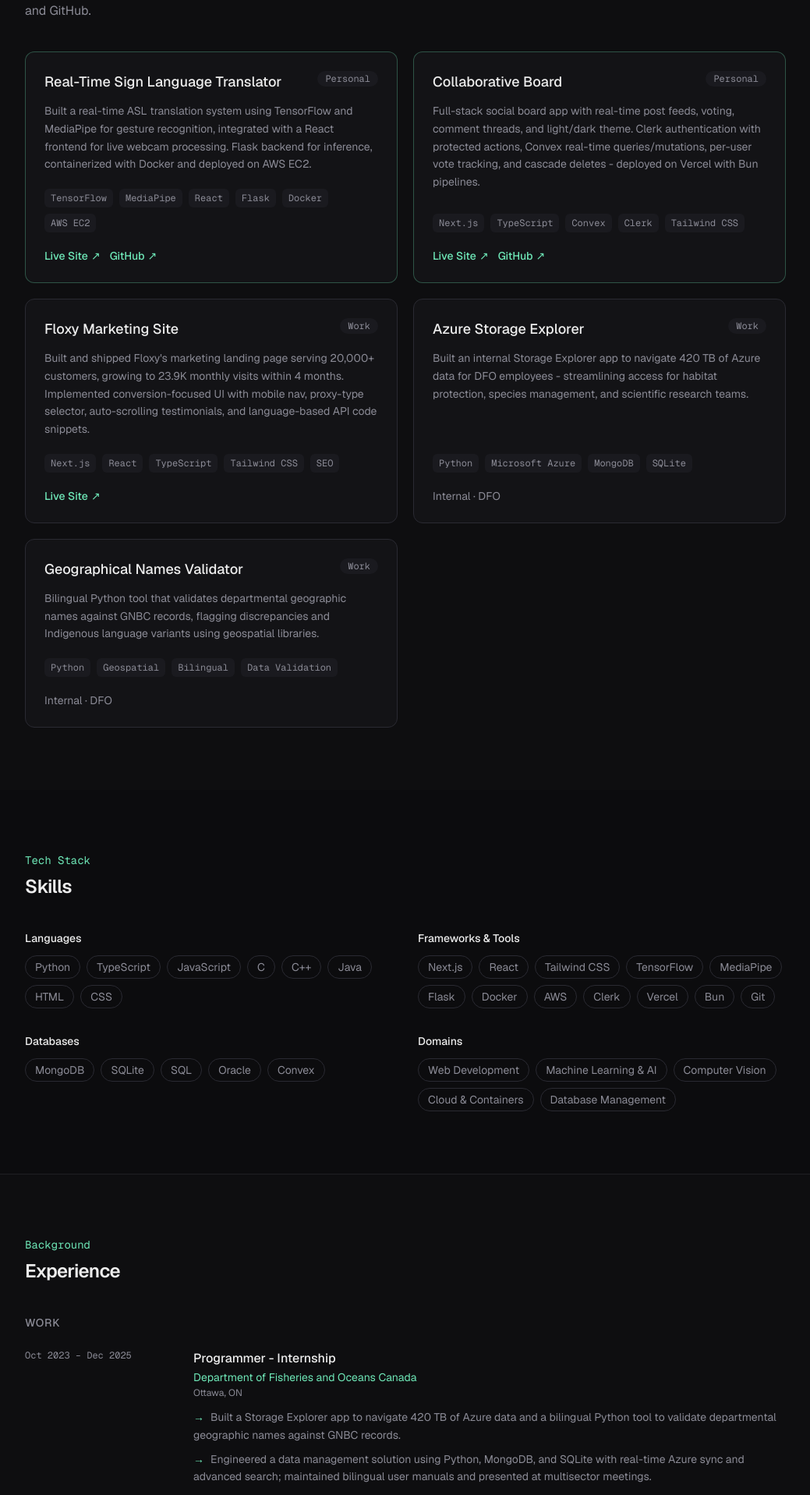
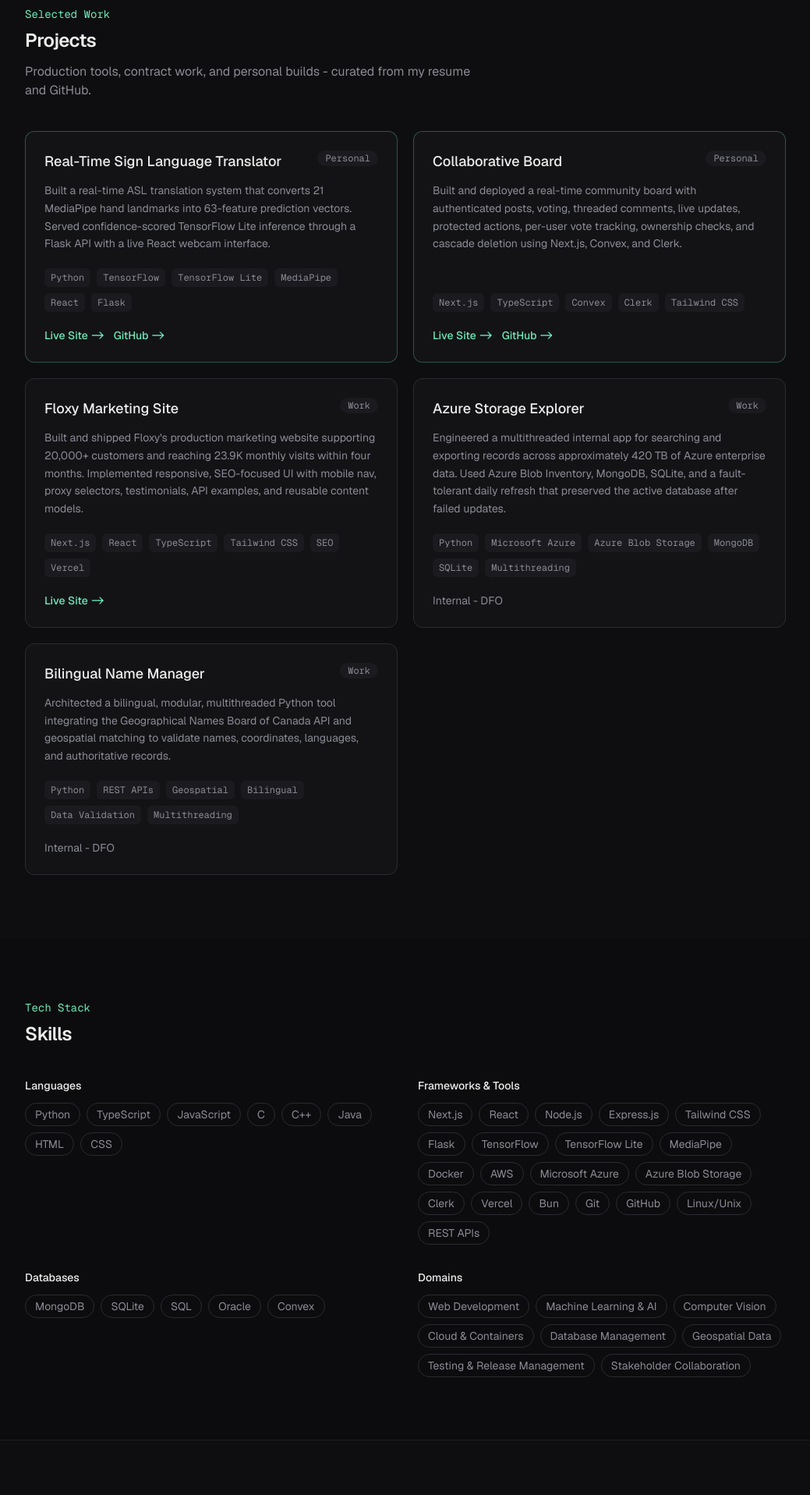
Before and after one commit to khalifehbasiri/khalifeh-portfolio, a Next.js app: page / in a window 1280 px wide. Shown: the part 622-2539 px from the top of the page at 78% size, without its empty margins (120-1159 px from the left). Built offline with nearby package versions, Linux system fonts and the light colour scheme.

Commit message:
Update portfolio content and resume

```diff
--- a/app/components/Experience.tsx
+++ b/app/components/Experience.tsx
@@ -26,7 +26,7 @@ function TimelineEntry({
           {highlights.map((highlight) => (
             <li
               key={highlight}
-              className="text-sm leading-relaxed text-muted before:mr-2 before:text-accent before:content-['→']"
+              className="text-sm leading-relaxed text-muted before:mr-2 before:text-accent before:content-['->']"
             >
               {highlight}
             </li>
--- a/app/components/Hero.tsx
+++ b/app/components/Hero.tsx
@@ -1,4 +1,4 @@
-import { contact, socialLinks } from "../data/portfolio";
+import { contact, profileSummary, socialLinks } from "../data/portfolio";
 
 export function Hero() {
   return (
@@ -10,7 +10,11 @@ export function Hero() {
       </h1>
 
       <p className="mt-4 font-mono text-sm text-muted">
-        {contact.location} · {contact.email}
+        {contact.location} | {contact.email}
+      </p>
+
+      <p className="mt-6 max-w-2xl text-base leading-relaxed text-muted">
+        {profileSummary}
       </p>
 
       <div className="mt-10 flex flex-wrap gap-3">
--- a/app/components/Projects.tsx
+++ b/app/components/Projects.tsx
@@ -40,7 +40,7 @@ function ProjectCard({ project }: { project: Project }) {
               className="inline-flex items-center gap-1 text-sm font-medium text-accent transition-opacity hover:opacity-80"
             >
               {link.label}
-              <span aria-hidden="true">↗</span>
+              <span aria-hidden="true">-&gt;</span>
             </a>
           ))
         ) : project.note ? (
@@ -53,7 +53,10 @@ function ProjectCard({ project }: { project: Project }) {
 
 export function Projects({ projects }: { projects: Project[] }) {
   return (
-    <section id="projects" className="border-t border-border/60 bg-surface/40 py-20">
+    <section
+      id="projects"
+      className="border-t border-border/60 bg-surface/40 py-20"
+    >
       <div className="mx-auto max-w-5xl px-6">
         <p className="mb-2 font-mono text-sm text-accent">Selected Work</p>
         <h2 className="text-2xl font-semibold tracking-tight text-foreground">
--- a/app/data/portfolio.ts
+++ b/app/data/portfolio.ts
@@ -36,19 +36,22 @@ export const contact = {
   location: "Ottawa, ON",
 };
 
+export const profileSummary =
+  "Software developer focused on Python, cloud data tools, and full-stack web apps. I have led production internal tools, built real-time machine learning interfaces, and shipped responsive Next.js products used by real customers.";
+
 export const projects: Project[] = [
   {
     id: "sign-language-translator",
     title: "Real-Time Sign Language Translator",
     description:
-      "Built a real-time ASL translation system using TensorFlow and MediaPipe for gesture recognition, integrated with a React frontend for live webcam processing. Flask backend for inference, containerized with Docker and deployed on AWS EC2.",
+      "Built a real-time ASL translation system that converts 21 MediaPipe hand landmarks into 63-feature prediction vectors. Served confidence-scored TensorFlow Lite inference through a Flask API with a live React webcam interface.",
     tags: [
+      "Python",
       "TensorFlow",
+      "TensorFlow Lite",
       "MediaPipe",
       "React",
       "Flask",
-      "Docker",
-      "AWS EC2",
     ],
     links: [
       {
@@ -61,13 +64,13 @@ export const projects: Project[] = [
       },
     ],
     featured: true,
-    category: "personal"
+    category: "personal",
   },
   {
     id: "collaborative-board",
     title: "Collaborative Board",
     description:
-      "Full-stack social board app with real-time post feeds, voting, comment threads, and light/dark theme. Clerk authentication with protected actions, Convex real-time queries/mutations, per-user vote tracking, and cascade deletes - deployed on Vercel with Bun pipelines.",
+      "Built and deployed a real-time community board with authenticated posts, voting, threaded comments, live updates, protected actions, per-user vote tracking, ownership checks, and cascade deletion using Next.js, Convex, and Clerk.",
     tags: ["Next.js", "TypeScript", "Convex", "Clerk", "Tailwind CSS"],
     links: [
       {
@@ -86,8 +89,8 @@ export const projects: Project[] = [
     id: "floxy-landing-page",
     title: "Floxy Marketing Site",
     description:
-      "Built and shipped Floxy's marketing landing page serving 20,000+ customers, growing to 23.9K monthly visits within 4 months. Implemented conversion-focused UI with mobile nav, proxy-type selector, auto-scrolling testimonials, and language-based API code snippets.",
-    tags: ["Next.js", "React", "TypeScript", "Tailwind CSS", "SEO"],
+      "Built and shipped Floxy's production marketing website supporting 20,000+ customers and reaching 23.9K monthly visits within four months. Implemented responsive, SEO-focused UI with mobile nav, proxy selectors, testimonials, API examples, and reusable content models.",
+    tags: ["Next.js", "React", "TypeScript", "Tailwind CSS", "SEO", "Vercel"],
     links: [
       {
         label: "Live Site",
@@ -100,21 +103,35 @@ export const projects: Project[] = [
     id: "storage-explorer",
     title: "Azure Storage Explorer",
     description:
-      "Built an internal Storage Explorer app to navigate 420 TB of Azure data for DFO employees - streamlining access for habitat protection, species management, and scientific research teams.",
-    tags: ["Python", "Microsoft Azure", "MongoDB", "SQLite"],
+      "Engineered a multithreaded internal app for searching and exporting records across approximately 420 TB of Azure enterprise data. Used Azure Blob Inventory, MongoDB, SQLite, and a fault-tolerant daily refresh that preserved the active database after failed updates.",
+    tags: [
+      "Python",
+      "Microsoft Azure",
+      "Azure Blob Storage",
+      "MongoDB",
+      "SQLite",
+      "Multithreading",
+    ],
     links: [],
     category: "work",
-    note: "Internal · DFO",
+    note: "Internal - DFO",
   },
   {
     id: "geo-names-validator",
-    title: "Geographical Names Validator",
+    title: "Bilingual Name Manager",
     description:
-      "Bilingual Python tool that validates departmental geographic names against GNBC records, flagging discrepancies and Indigenous language variants using geospatial libraries.",
-    tags: ["Python", "Geospatial", "Bilingual", "Data Validation"],
+      "Architected a bilingual, modular, multithreaded Python tool integrating the Geographical Names Board of Canada API and geospatial matching to validate names, coordinates, languages, and authoritative records.",
+    tags: [
+      "Python",
+      "REST APIs",
+      "Geospatial",
+      "Bilingual",
+      "Data Validation",
+      "Multithreading",
+    ],
     links: [],
     category: "work",
-    note: "Internal · DFO",
+    note: "Internal - DFO",
   },
 ];
 
@@ -137,16 +154,24 @@ export const skillGroups = [
     skills: [
       "Next.js",
       "React",
+      "Node.js",
+      "Express.js",
       "Tailwind CSS",
+      "Flask",
       "TensorFlow",
+      "TensorFlow Lite",
       "MediaPipe",
-      "Flask",
       "Docker",
       "AWS",
+      "Microsoft Azure",
+      "Azure Blob Storage",
       "Clerk",
       "Vercel",
       "Bun",
       "Git",
+      "GitHub",
+      "Linux/Unix",
+      "REST APIs",
     ],
   },
   {
@@ -161,20 +186,24 @@ export const skillGroups = [
       "Computer Vision",
       "Cloud & Containers",
       "Database Management",
+      "Geospatial Data",
+      "Testing & Release Management",
+      "Stakeholder Collaboration",
     ],
   },
 ];
 
 export const workExperience: WorkExperience[] = [
   {
-    role: "Programmer - Internship",
+    role: "Software Developer - Programmer Intern",
     company: "Department of Fisheries and Oceans Canada",
     location: "Ottawa, ON",
-    period: "Oct 2023 – Dec 2025",
+    period: "Sep 2023 - Dec 2025",
     highlights: [
-      "Built a Storage Explorer app to navigate 420 TB of Azure data and a bilingual Python tool to validate departmental geographic names against GNBC records.",
-      "Engineered a data management solution using Python, MongoDB, and SQLite with real-time Azure sync and advanced search; maintained bilingual user manuals and presented at multisector meetings.",
-      "Maintained and supported enterprise cloud-based systems handling large-scale departmental data, including troubleshooting, synchronization workflows, and secure data management.",
+      "Led end-to-end delivery of two production Python applications and coordinated a cross-departmental team through requirements, architecture, testing, staged deployment, and support.",
+      "Engineered a multithreaded Azure Storage Explorer using Python, Azure Blob Inventory, MongoDB, and SQLite to search and export records across approximately 420 TB of enterprise data.",
+      "Architected a bilingual, modular Name Manager integrating the GNBC API and geospatial matching to validate names, coordinates, languages, and authoritative records.",
+      "Managed Git-based version control, integration, regression, and user-acceptance testing with stakeholder feedback from DFO's five administrative regions and the Canadian Coast Guard.",
     ],
   },
   {
@@ -183,16 +212,16 @@ export const workExperience: WorkExperience[] = [
     location: "Remote",
     period: "2025",
     highlights: [
-      "Built and shipped Floxy's marketing landing page using Next.js, React, TypeScript, and Tailwind CSS - serving 20,000+ customers and growing to 23.9K monthly visits within 4 months.",
-      "Implemented conversion-focused UI including mobile nav, proxy-type selector, auto-scrolling testimonials, language-based API code snippets with copy-to-clipboard, and SEO metadata.",
-      "Structured codebase with reusable section components and centralized data models.",
+      "Built and shipped a production marketing website supporting 20,000+ customers and reaching 23.9K monthly visits within four months.",
+      "Used Next.js, React, TypeScript, and Tailwind CSS to deliver a responsive, SEO-focused user experience.",
+      "Implemented mobile navigation, a proxy-type selector, auto-scrolling testimonials, language-specific API examples with copy-to-clipboard, reusable components, and centralized content models.",
     ],
   },
   {
     role: "System Administrator - Internship",
     company: "Tahan Business Services Inc.",
     location: "Ottawa, ON",
-    period: "May 2023 – Aug 2023",
+    period: "May 2023 - Aug 2023",
     highlights: [
       "Managed Microsoft Cloud infrastructure with automated real-time backups, on-site hardware/software support, and computer configuration.",
       "Tracked corporate financials using Excel (bank statements, payroll, taxes) and handled administrative operations including scheduling and client communications.",
--- a/app/layout.tsx
+++ b/app/layout.tsx
@@ -15,7 +15,7 @@ const geistMono = Geist_Mono({
 export const metadata: Metadata = {
   title: "Khalifeh Basiri - Software Developer",
   description:
-    "Portfolio of Khalifeh Basiri - CS student and programmer at DFO building Python, Azure, and real-time applications.",
+    "Portfolio of Khalifeh Basiri - software developer building Python, Azure, machine learning, and full-stack web applications.",
 };
 
 export default function RootLayout({
```
Also changed, not shown: 1 other file (tests, documents, lock files or other folders).
